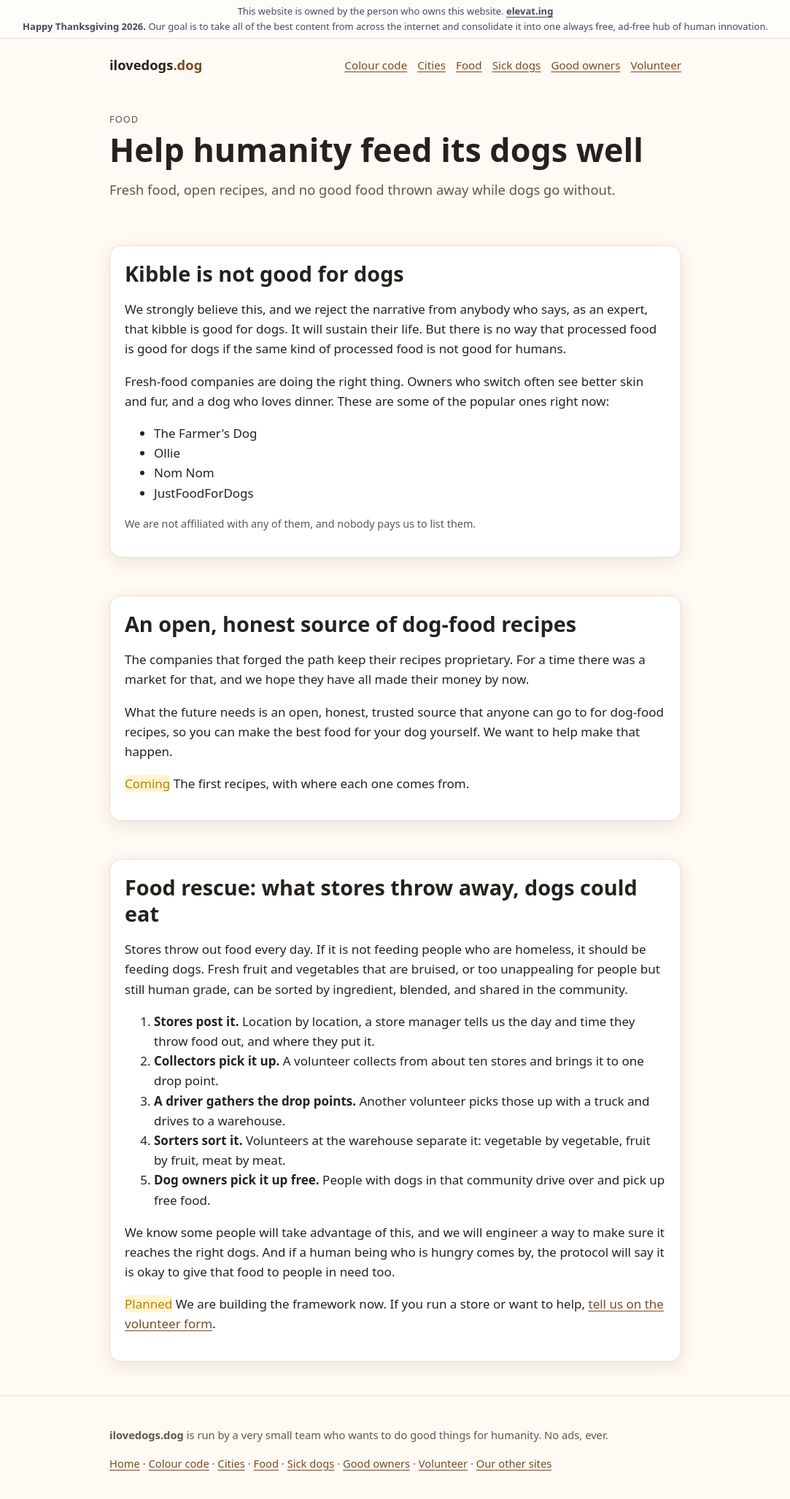
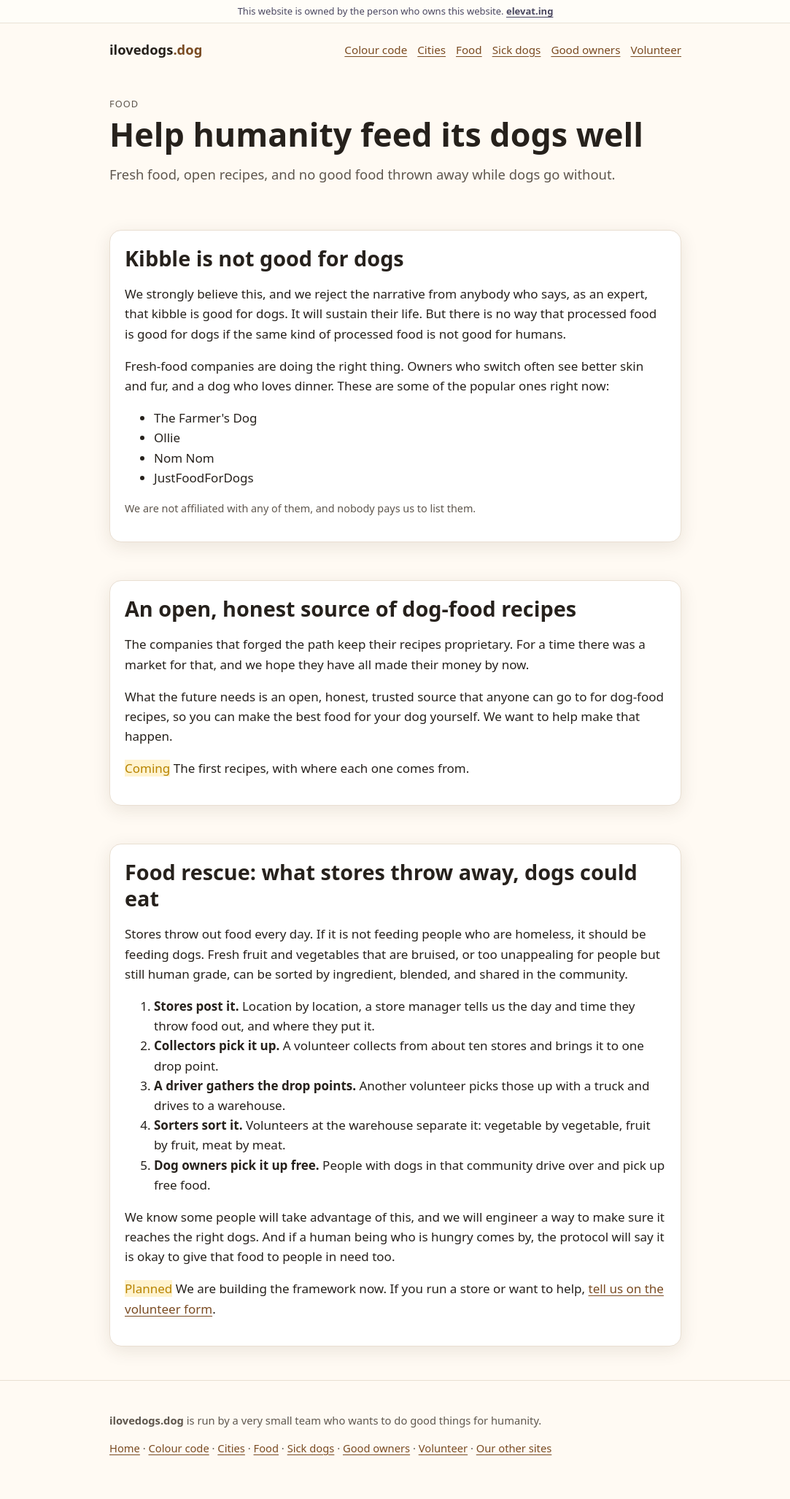
Before and after one commit to AtlasJumped/ilovedogs.dog, a plain HTML site: page food.html in a window 1280 px wide. Shown: the whole page at 73% size, without its empty margins (98-1181 px from the left). Drawn offline with Linux system fonts and the light colour scheme.

Commit message:
ilovedogs.dog: Thanksgiving lines off, ad-like always-free taglines off, 'a very, very small team' wording (his 17:57Z review; N-034, N-035, N-036)
Co-Authored-By: Claude Fable 5.2 <noreply@anthropic.com>

```diff
--- a/food.html
+++ b/food.html
@@ -12,7 +12,7 @@
 </head>
 <body>
 <a class="skip" href="#main">Skip to content</a>
-<div class="elv8-cap" data-elv8-cap role="note" style="font:13px/1.45 system-ui,-apple-system,'Segoe UI',Roboto,sans-serif;text-align:center;padding:6px 12px;background:#fffdf8;color:#4a4760;border-bottom:1px solid #e8e3d6;position:relative;z-index:30">This website is owned by the person who owns this website. <a href="https://elevat.ing/" style="color:inherit;font-weight:700">elevat.ing</a><span style="display:block;margin-top:2px"><b>Happy Thanksgiving 2026.</b> Our goal is to take all of the best content from across the internet and consolidate it into one always free, ad-free hub of human innovation.</span></div>
+<div class="elv8-cap" data-elv8-cap role="note" style="font:13px/1.45 system-ui,-apple-system,'Segoe UI',Roboto,sans-serif;text-align:center;padding:6px 12px;background:#fffdf8;color:#4a4760;border-bottom:1px solid #e8e3d6;position:relative;z-index:30">This website is owned by the person who owns this website. <a href="https://elevat.ing/" style="color:inherit;font-weight:700">elevat.ing</a></div>
 <div class="wrap">
 <nav class="top" aria-label="Main">
   <a class="logo" href="/">ilovedogs<span>.dog</span></a>
@@ -76,7 +76,7 @@
 </main>
 <footer>
   <div class="wrap">
-    <p><b>ilovedogs.dog</b> is run by a very small team who wants to do good things for humanity. No ads, ever.</p>
+    <p><b>ilovedogs.dog</b> is run by a very small team who wants to do good things for humanity.</p>
     <p><a href="/">Home</a> · <a href="/#signals">Colour code</a> · <a href="/#free-sets">Cities</a> · <a href="/food.html">Food</a> · <a href="/sick-dogs.html">Sick dogs</a> · <a href="/good-owners.html">Good owners</a> · <a href="/#volunteer">Volunteer</a> · <a href="https://elevat.ing/">Our other sites</a></p>
   </div>
 </footer>
```
Also changed, not shown: good-owners.html (+2 -2 lines), index.html (+3 -3 lines), sick-dogs.html (+2 -2 lines).
